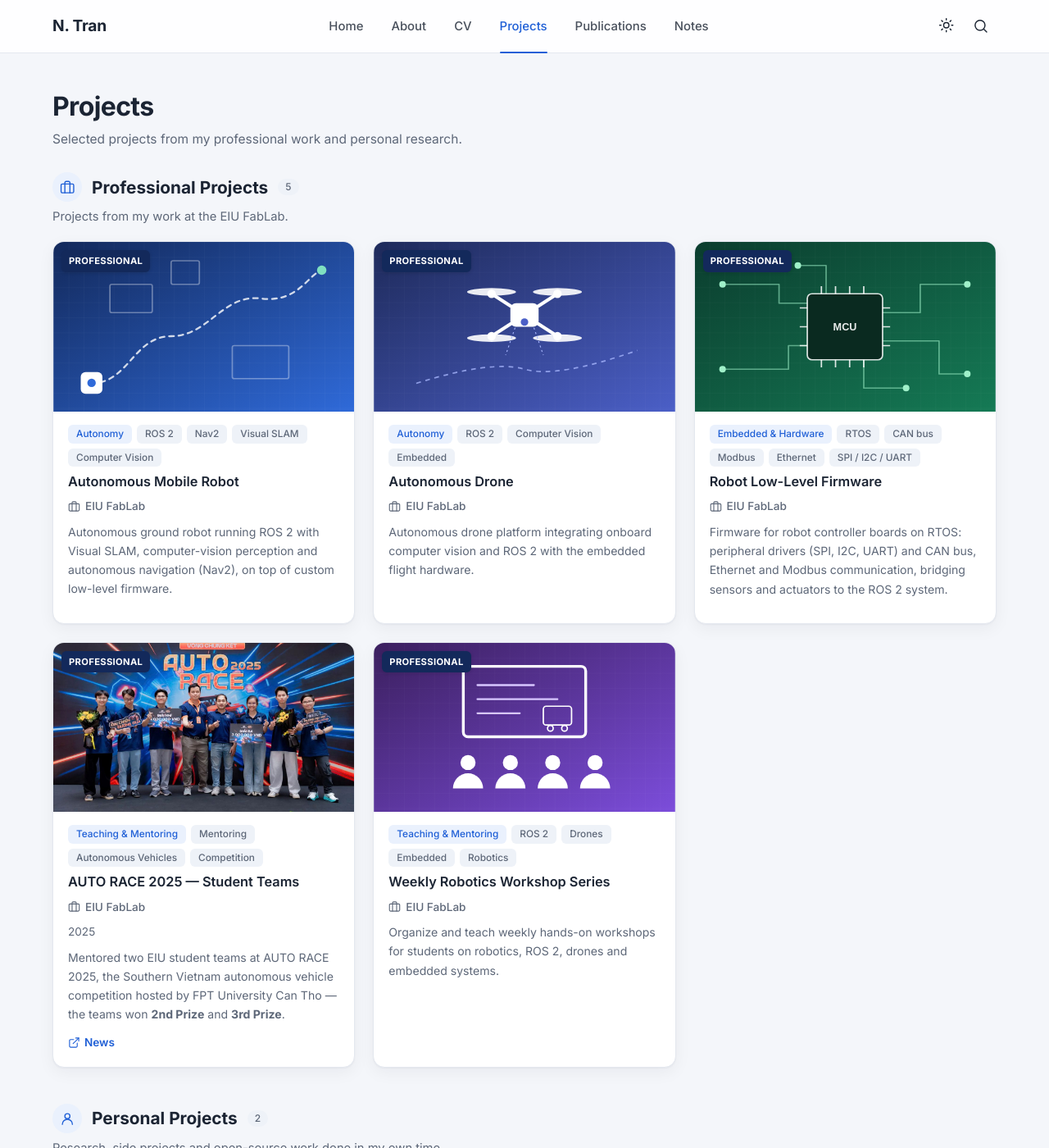
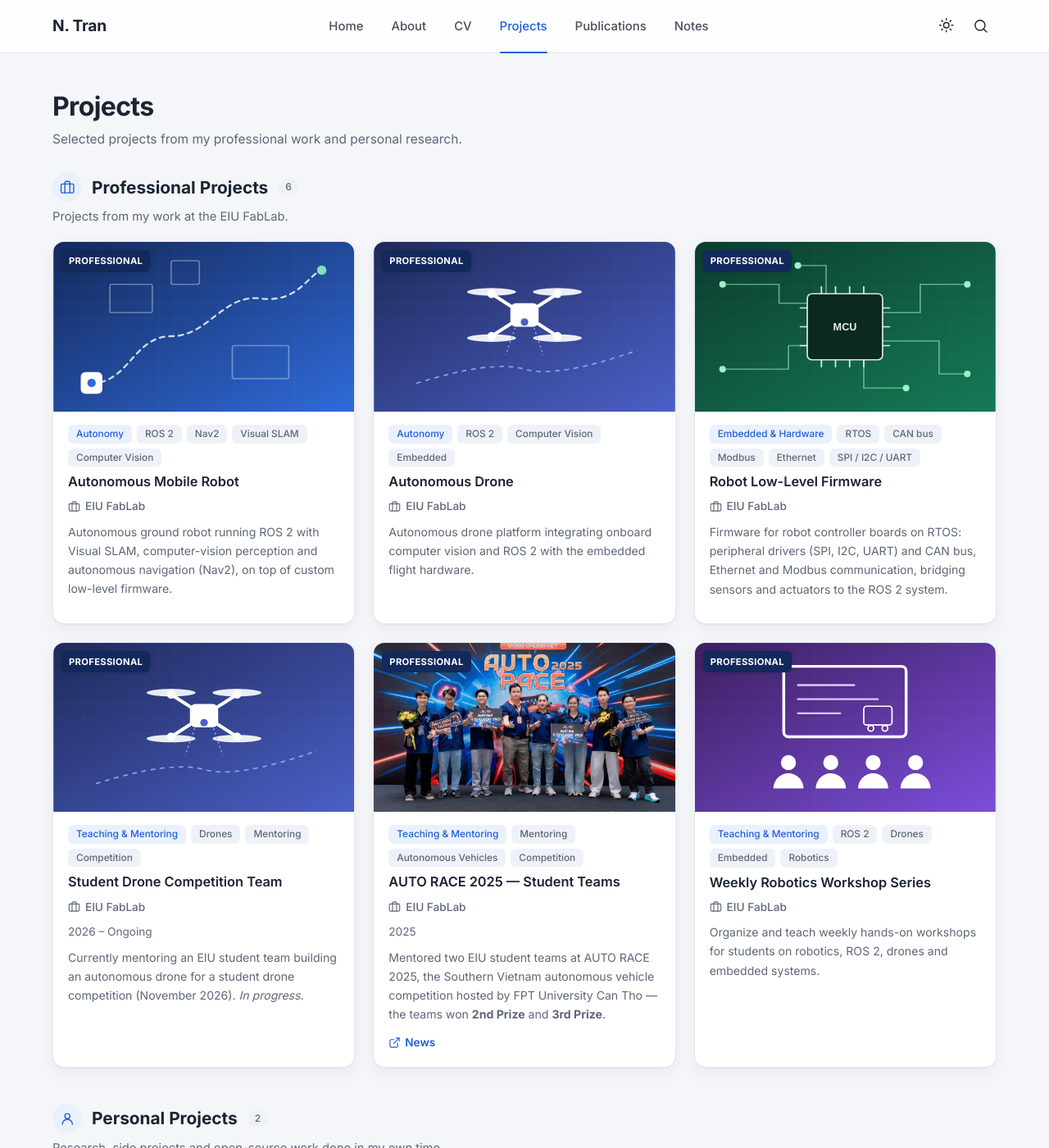
Before and after one commit to NhatTran-97/NhatTran-97.github.io, a Jekyll site: the page built from projects.html, in a window 1280 px wide and 1400 px high. Shown: the whole window at 82% size. Built offline with Jekyll 4.4.1, drawn with Linux system fonts in a browser that asks for light colours.

Commit message:
Add ongoing student drone competition mentoring (Nov 2026)
Co-Authored-By: Claude Opus 5.5 <noreply@anthropic.com>
Claude-Session: https://claude.ai/code/session_01WtscMMpGViN2kQZVLN7Eom

```diff
--- a/_data/cv.yml
+++ b/_data/cv.yml
@@ -72,6 +72,11 @@ sections:
     title: Activities
     icon: users
     items:
+      - title: Mentor — Student Drone Competition Team (ongoing)
+        org: EIU FabLab
+        period: 2026 – Present
+        details:
+          - Mentoring an EIU student team developing an autonomous drone for a student drone competition (finals in November 2026).
       - title: Weekly Robotics Workshop Series — Organizer & Instructor
         org: EIU FabLab
         details:
--- a/_data/projects.yml
+++ b/_data/projects.yml
@@ -84,6 +84,17 @@ items:
       and CAN bus, Ethernet and Modbus communication, bridging sensors and actuators
       to the ROS 2 system.
 
+  - title: Student Drone Competition Team
+    group: professional
+    org: EIU FabLab
+    category: Teaching & Mentoring
+    period: 2026 – Ongoing
+    image: /assets/img/projects/drone.svg
+    tags: [Drones, Mentoring, Competition]
+    description: >-
+      Currently mentoring an EIU student team building an autonomous drone for a
+      student drone competition (November 2026). *In progress.*
+
   - title: AUTO RACE 2025 — Student Teams
     group: professional
     org: EIU FabLab
```
Also changed, not shown: README.md.
